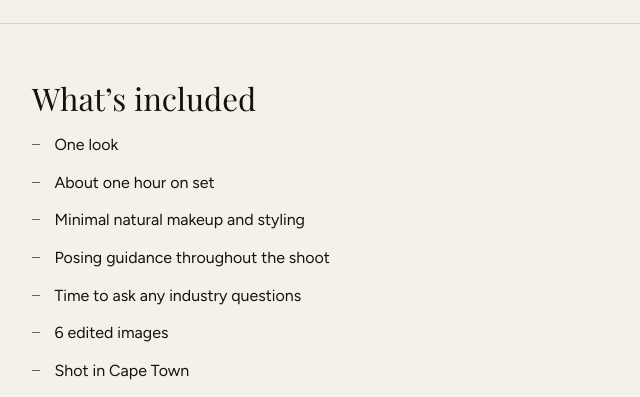
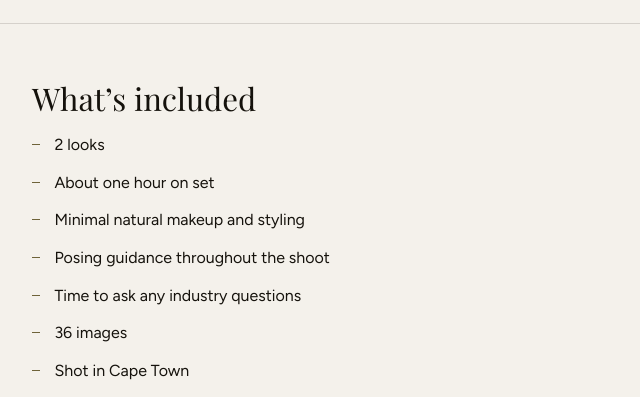
Before and after one commit to getbookednow/about-booked, a plain HTML site: page tarryntaylor/new-faces.html in a window 1280 px wide. Shown: the part 1200-1597 px from the top of the page, 62-702 px from the left. Drawn offline with nearby package versions, Linux system fonts and the light colour scheme; a web font is replaced by a local one.

Commit message:
New Faces: 2 looks and 36 images (#30)
Updates the included list and the page description to match.

Co-authored-by: Claude Opus 5.5 <noreply@anthropic.com>

```diff
--- a/tarryntaylor/new-faces.html
+++ b/tarryntaylor/new-faces.html
@@ -4,7 +4,7 @@
 <meta charset="UTF-8">
 <meta name="viewport" content="width=device-width, initial-scale=1.0">
 <title>New Faces Test Shoots in Cape Town | Tarryn Taylor Photography</title>
-<meta name="description" content="Clean, natural test shoots for newly signed models in Cape Town. One look, posing guidance and edited images for R1,500. Book with Tarryn Taylor.">
+<meta name="description" content="Clean, natural test shoots for newly signed models in Cape Town. 2 looks, posing guidance and 36 images for R1,500. Book with Tarryn Taylor.">
 <meta name="author" content="Tarryn Taylor">
 <meta name="theme-color" content="#F4F1EB">
 <link rel="canonical" href="https://bookednow.co.za/tarryntaylor/new-faces">
@@ -26,14 +26,14 @@
 <meta property="og:type" content="website">
 <meta property="og:site_name" content="Tarryn Taylor">
 <meta property="og:title" content="New Faces Test Shoots in Cape Town | Tarryn Taylor Photography">
-<meta property="og:description" content="Clean, natural test shoots for newly signed models in Cape Town. One look, posing guidance and edited images for R1,500. Book with Tarryn Taylor.">
+<meta property="og:description" content="Clean, natural test shoots for newly signed models in Cape Town. 2 looks, posing guidance and 36 images for R1,500. Book with Tarryn Taylor.">
 <meta property="og:image" content="https://bookednow.co.za/tarryntaylor/images/og/tarryn-taylor-og-new-faces.jpg">
 <meta property="og:image:width" content="1200">
 <meta property="og:image:height" content="630">
 <meta property="og:url" content="https://bookednow.co.za/tarryntaylor/new-faces">
 <meta name="twitter:card" content="summary_large_image">
 <meta name="twitter:title" content="New Faces Test Shoots in Cape Town | Tarryn Taylor Photography">
-<meta name="twitter:description" content="Clean, natural test shoots for newly signed models in Cape Town. One look, posing guidance and edited images for R1,500. Book with Tarryn Taylor.">
+<meta name="twitter:description" content="Clean, natural test shoots for newly signed models in Cape Town. 2 looks, posing guidance and 36 images for R1,500. Book with Tarryn Taylor.">
 <meta name="twitter:image" content="https://bookednow.co.za/tarryntaylor/images/og/tarryn-taylor-og-new-faces.jpg">
 
 <link rel="preconnect" href="https://fonts.googleapis.com">
@@ -370,12 +370,12 @@
     <div class="wrap">
       <h2>What&rsquo;s included</h2>
       <ul class="nf-list">
-        <li>One look</li>
+        <li>2 looks</li>
         <li>About one hour on set</li>
         <li>Minimal natural makeup and styling</li>
         <li>Posing guidance throughout the shoot</li>
         <li>Time to ask any industry questions</li>
-        <li>6 edited images</li>
+        <li>36 images</li>
         <li>Shot in Cape Town</li>
       </ul>
     </div>
```
